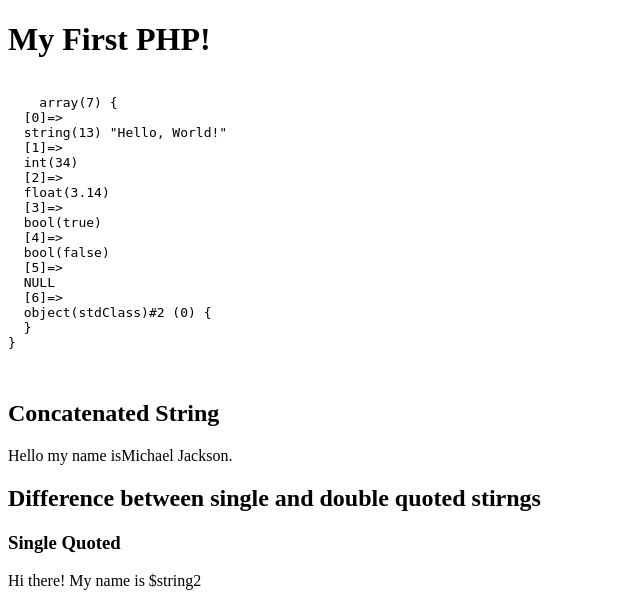
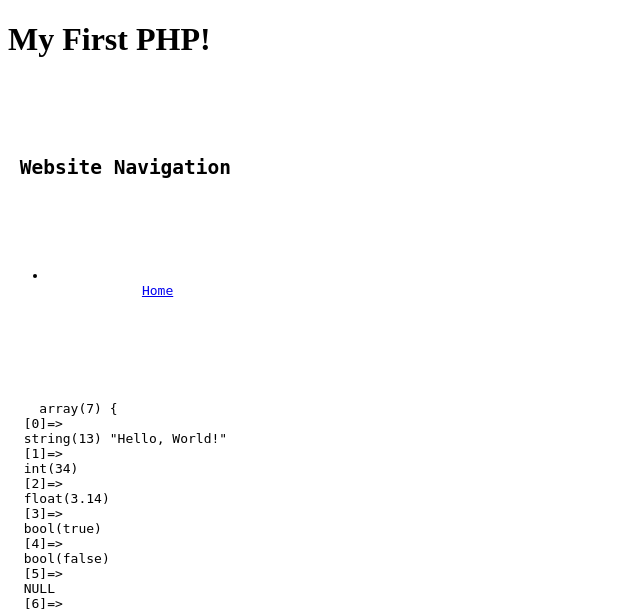
Before and after one commit to KaranPandher/my-first-php, a PHP site: page / in a window 1280 px wide. Shown: the top 610 px of the page, without its empty margins (0-640 px from the left). Run offline with PHP 8.4, Linux system fonts and the light colour scheme.

Commit message:
naviagtion

```diff
--- /dev/null
+++ b/includes/navigation.php
@@ -0,0 +1,9 @@
+<nav>
+    <h2> Website Navigation </h2>
+    <ul>
+        <li>
+            <a href = "./index.php">Home</a>
+        </li>
+    </ul>
+</nav>
+<?php // By default anything wirtten in a PPH file wil be sent to the browser ( or whatever client made the request ) See above, we have some HTML outputting, as we didn ot include any PHP tags <?php etc) that would tell PHP otherwise
--- a/index.php
+++ b/index.php
@@ -59,6 +59,7 @@ $myDoubleQuoteHelloString = "Howdy there! My name is $string2";
     <h1><?php echo $myMessage; ?></h1>
     <!-- Echo is used to send message to browser -->
     <pre> <!-- Preformatted Text -->
+    <?php include './includes/navigation.php'; ?> <!-- Directing to another file -->
     <?php
     // Var dump is great for seeing what's inside
     var_dump($myOtherArray);
```
